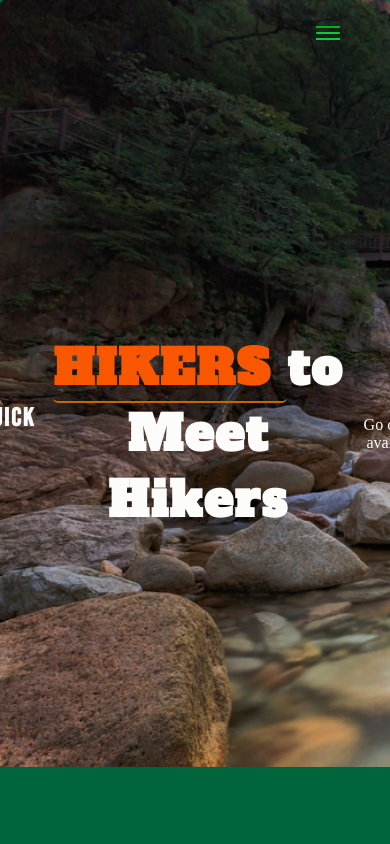
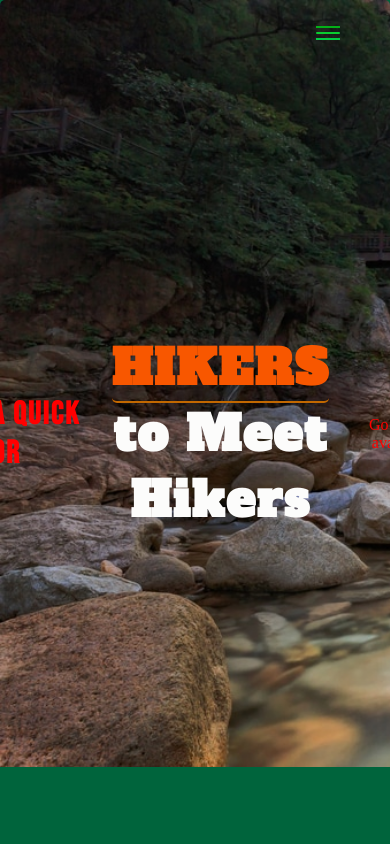
Before and after one commit to DQuaya/Trail-Ahead-Front-End, a React (Create React App) app: page / in a window 390 px wide. Shown: the top 844 px of the page. Built offline with nearby package versions, Linux system fonts and the light colour scheme.

Commit message:
positioned hike list display

```diff
--- a/src/Components/HikeList/HikeList.css
+++ b/src/Components/HikeList/HikeList.css
@@ -3,4 +3,5 @@
     flex-direction: column;
     align-items: center;
     gap: 10px;
+    margin-top: 100px;
 }
--- a/src/Components/Home/Home.css
+++ b/src/Components/Home/Home.css
@@ -69,27 +69,19 @@ span{
     color: rgb(245, 127, 1);
     /* font-size: xx-large; */
 }
+
+
 /* Attempting to make home responsive */
 
 @media screen and (max-width: 768px){
-    main{
+
+    #main{
+		background-image: url('./mobile2.jpg');
         flex-direction: column;
+        display: flex;
+	}
 
-    }
-}
-
-
-/* Stlyed by Quaya */
-
-
-/* trying the css */
-
-@media(max-width:1190px){
-	#main{
-		background-size: 1150px !important;
-		background-image: url('./mobile2.jpg');
-	}
-	.header-heading{
+    .header-heading{
 		left: 50%;
 		top: 50%;
         transform: translate(-50%,-50%);
@@ -97,17 +89,34 @@ span{
         display: flex;
         align-items: center;
     }
+
     .header-heading h2{
         font-size: 1.5rem;
     }
+
     .header-heading h1{
         font-size: 3rem;
     }
-    /* .header-heading h3{
-        justify-content: center;
-    } */
+    .header-heading h3{
+        color: red;
+        font-size: 2rem;
+
+    }
+
+    #attempt{
+        color: red;
+        flex-direction: column;
+        flex-wrap: wrap;
+    }
+
     .header-heading .details{
         font-size: 1rem;
     }
 
+    .Trying{
+        flex-direction: column;
+    }
 }
+
+
+/* Stlyed by Quaya */
--- a/src/Components/Home/Home.js
+++ b/src/Components/Home/Home.js
@@ -10,22 +10,21 @@ const Home = () => {
 
   return (
     <div className="Trying">
-    <div id='main'>
-      <div className='header-heading'>
+      <div id='main'>
+        <div className='header-heading'>
           <h3>Trail Ahead offers a quick and easy way for </h3>
           <h1><span>Hikers </span> to Meet <br/>Hikers</h1>
-            <p className='details'>Go checkout the avaliable Hikes</p>
+            <p id="attempt">Go checkout the avaliable Hikes</p>
           <div className='header-btns'>
             <Link to='/signup' className='logo' smooth={true} duration={2000}>
               <a href='#' className='header-btn'>Join Now</a>
             </Link>
           </div>
+        </div>
       </div>
 
-    </div>
-
-    <h1 className="about-trail">About Trail Ahead</h1>
-      <Aboutsection/>
+      <h1 className="about-trail">About Trail Ahead</h1>
+        <Aboutsection/>
     </div>
 
   )
```
